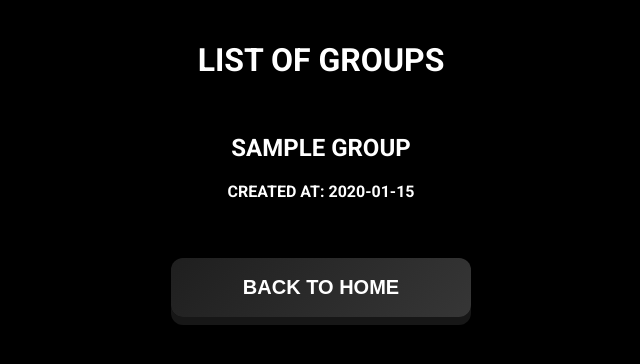
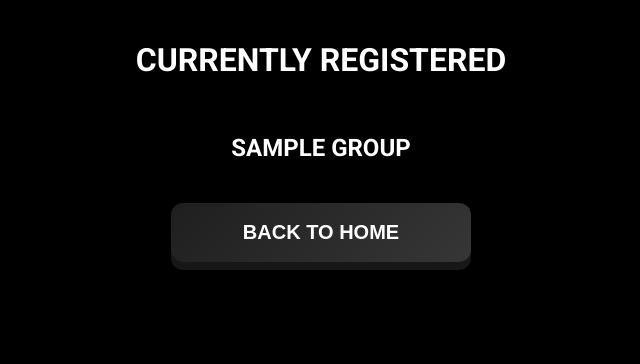
Before and after one commit to bohdanKraievskiy/DexscreenerSite, a Django app: page /groups/ in a window 1280 px wide. Shown: the top 364 px of the page, without its empty margins (319-959 px from the left). Run offline with Django 5.2, Linux system fonts and the light colour scheme; tables that the repository leaves empty hold one stand-in row (values such as "Sample post"); a database or web service that is not in the repository returns one stand-in record (values such as "Sample title").

Commit message:
small upds

```diff
--- a/myapp/static/css/auth/group_list.css
+++ b/myapp/static/css/auth/group_list.css
@@ -63,6 +63,5 @@ body{
     font-weight: 600; /* Bold text */
     text-transform: uppercase;
     padding: 15px;
-    margin-bottom: 10px;
     border-radius: 5px;
 }
--- a/myapp/templates/auth/group_list.html
+++ b/myapp/templates/auth/group_list.html
@@ -11,13 +11,12 @@
 <body>
 
     <div class="container">
-        <h1 class="title">List of Groups</h1>
+        <h1 class="title">Currently Registered</h1>
 
         <ul class="group-list">
             {% for group in groups %}
-                <li class="group-item">
+                <li class="group-item" style="margin-bottom: -10px">
                     <h2>{{ group.name }}</h2>
-                    <p>Created at: {{ group.created_at|date:"Y-m-d" }}</p>
                 </li>
             {% endfor %}
         </ul>
--- a/myapp/templates/auth/login.html
+++ b/myapp/templates/auth/login.html
@@ -35,7 +35,7 @@
 
    <footer class="footer">
         <div class="container">
-            <p>© 2024 Enati Company. Designed and Developed by Illya Ostrovkiy</p>
+            <p>© 2024 Enati</p>
         </div>
     </footer>
 
```
